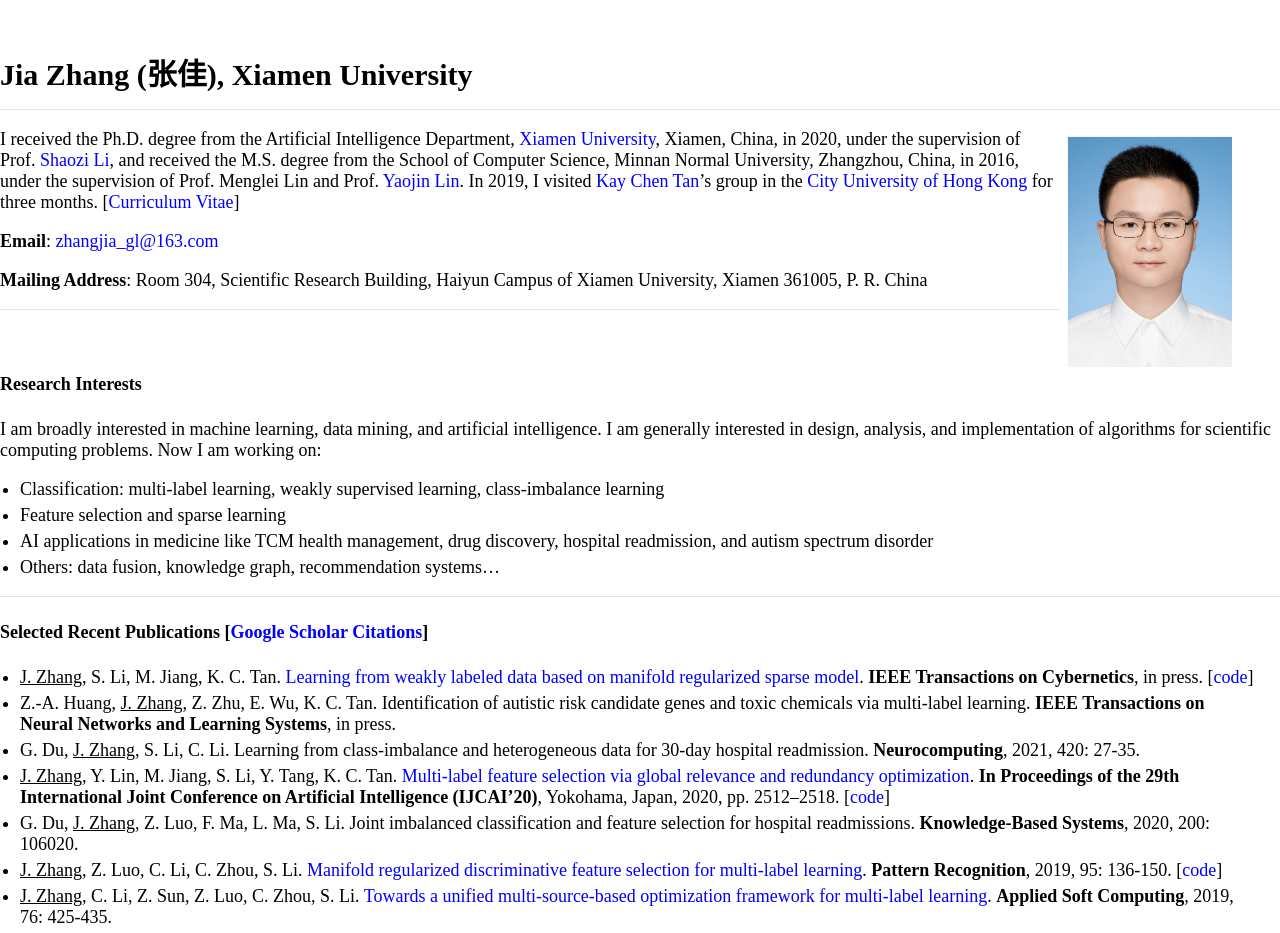
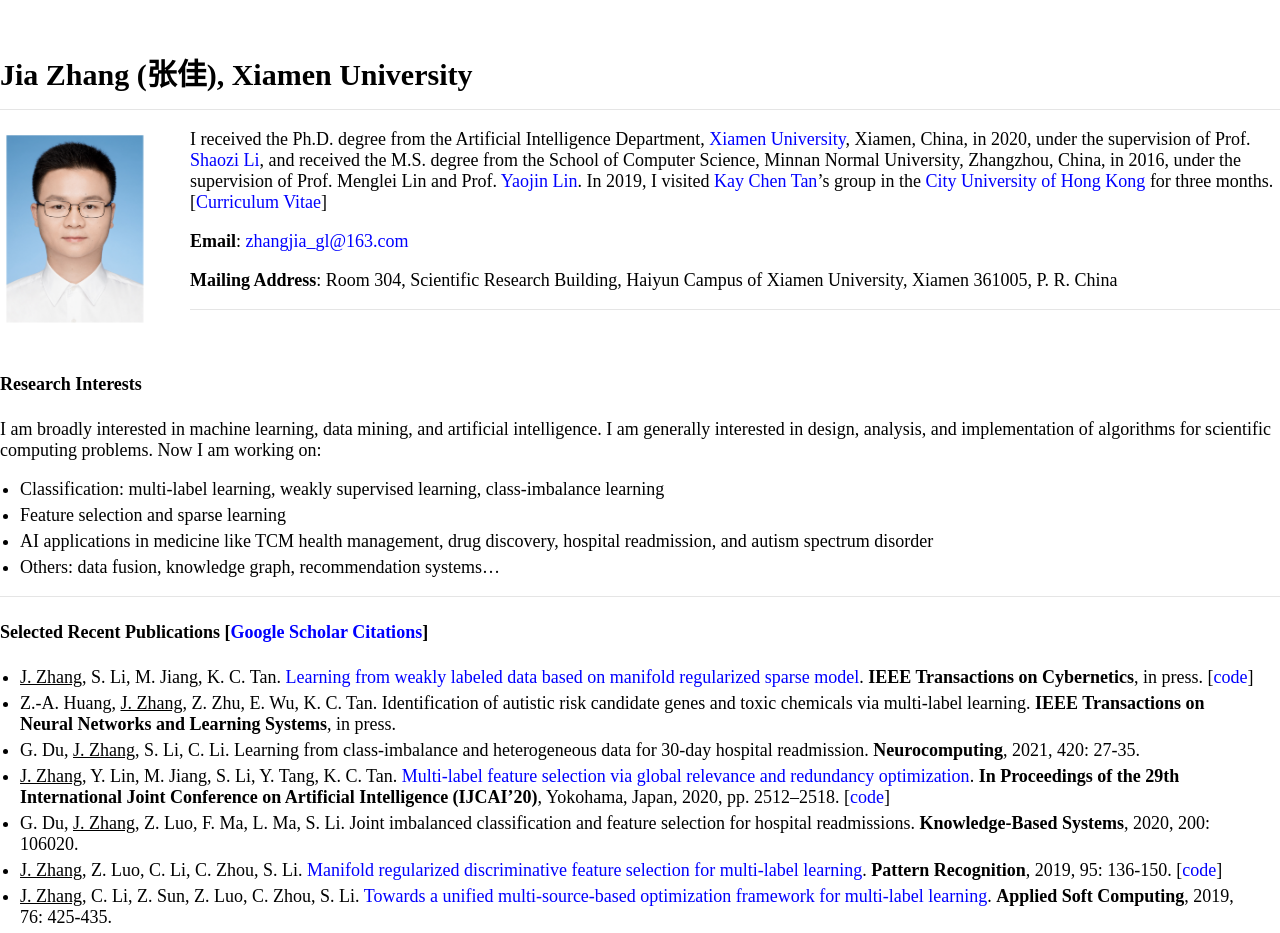
Before and after one commit to jiazhang-ml/jiazhang-ml.github.io, a Jekyll site: the page built from index.md, in a window 1280 px wide. Shown: the top 933 px of the page. Built offline with Jekyll 4.4.1, drawn with Linux system fonts in a browser that asks for light colours.

Commit message:
Update typography.scss

```diff
--- a/_sass/typography.scss
+++ b/_sass/typography.scss
@@ -37,11 +37,11 @@
         font-style: italic;
     }
     .profile-picture {
-        height: 246px;
-        width: 180px;
+        height: 200px;
+        width: 150px;
         position: relative;
         margin: 0px 40px 0px 0px;
-        float: right;
+        float: left;
         border-radius: 0%;
         p & {
             padding: 0;
```
